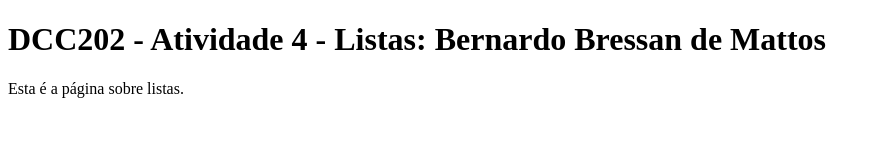
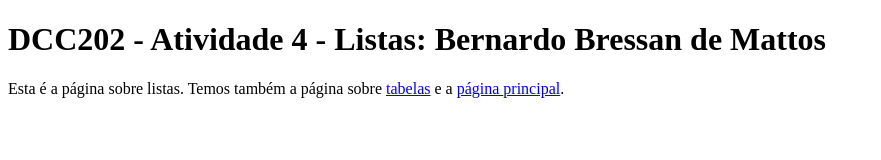
Before and after one commit to ufjf-dcc202/ufjf-dcc202-2023-3-a-atv4-Bressan48, a website: page listas.html in a window 1280 px wide. Shown: the whole page, without its empty margins (0-881 px from the left). Drawn offline with Linux system fonts and the light colour scheme.

Commit message:
adiciona as ancoras em <p> de listas e tabelas

```diff
--- a/listas.html
+++ b/listas.html
@@ -8,7 +8,7 @@
 <body>
     <main>
         <h1>DCC202 - Atividade 4 - Listas: Bernardo Bressan de Mattos</h1>
-            <p>Esta é a página sobre listas.</p>
+            <p>Esta é a página sobre listas. Temos também a página sobre <a href="tabelas.html">tabelas</a> e a <a href="index.html">página principal</a>.</p>
     </main>
 </body>
 </html>
```
Also changed, not shown: tabelas.html (+1 -1 lines).
